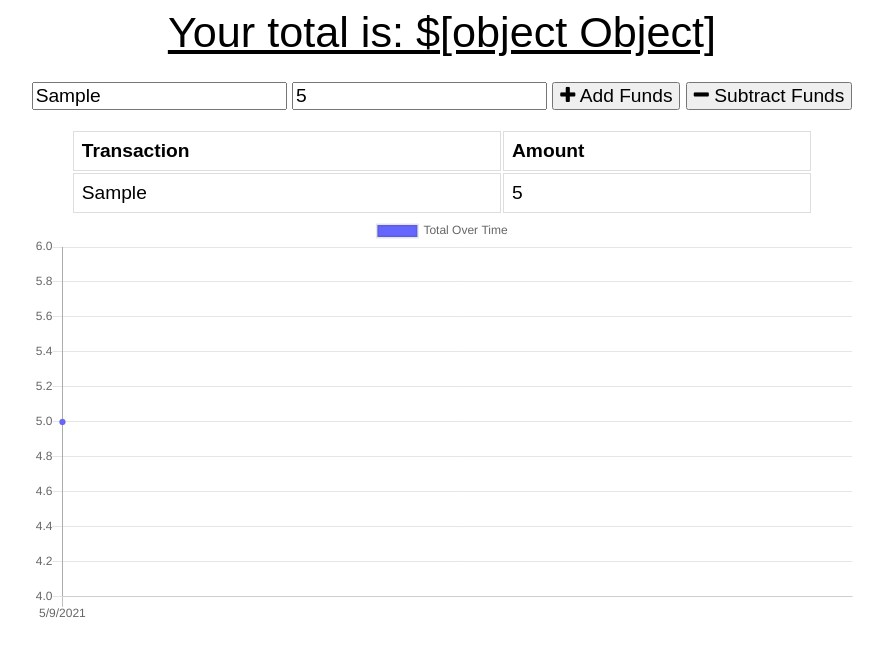
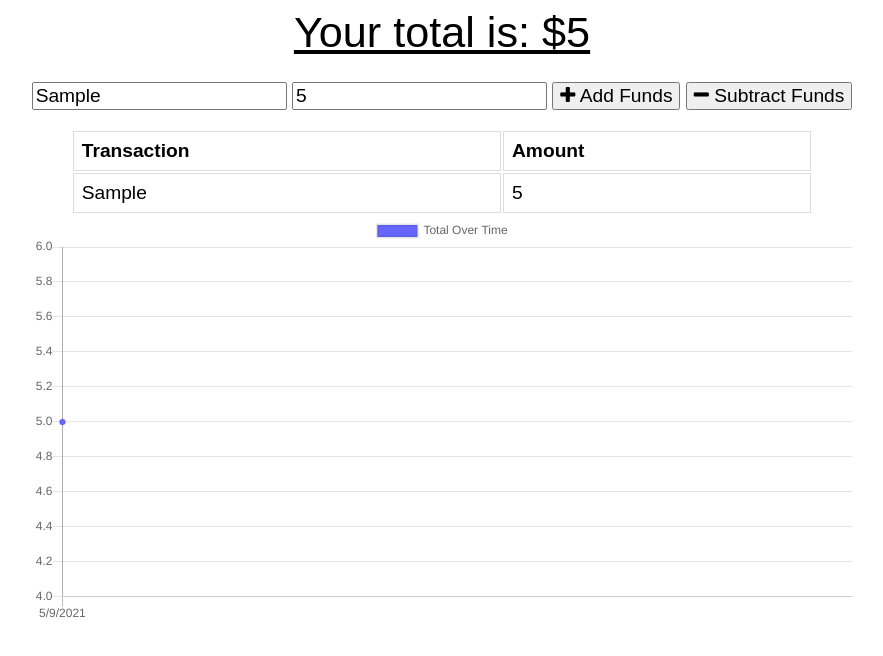
Before and after one commit to Kassandra14/BudgetTrackerApp, a website: page public/index.html in a window 1280 px wide. Both pictures are taken after typing "Sample", "5" into the empty fields and a click on the button "Add Funds". Shown: the whole page, without its empty margins (198-1081 px from the left). Drawn offline with nearby package versions, Linux system fonts and the light colour scheme; no server answers.

Commit message:
another fix

```diff
--- a/public/index.js
+++ b/public/index.js
@@ -18,8 +18,8 @@ function populateTotal() {
   // reduce transaction amounts to a single total value
   let total = transactions.reduce((total, t) => {
     return total + parseInt(t.value);
-// }, 0);
-  });
+ }, 0);
+
 
   let totalEl = document.querySelector("#total");
   totalEl.textContent = total;
```
Also changed, not shown: public/index.html (+2 -2 lines).
